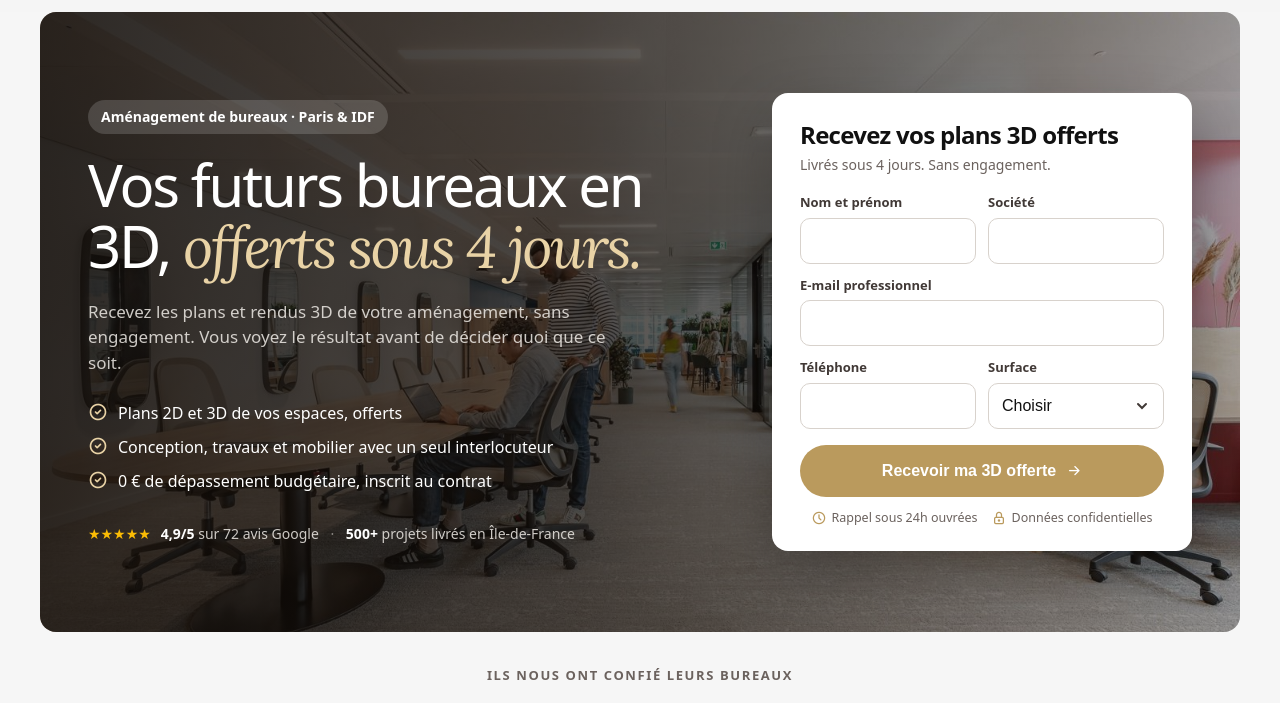
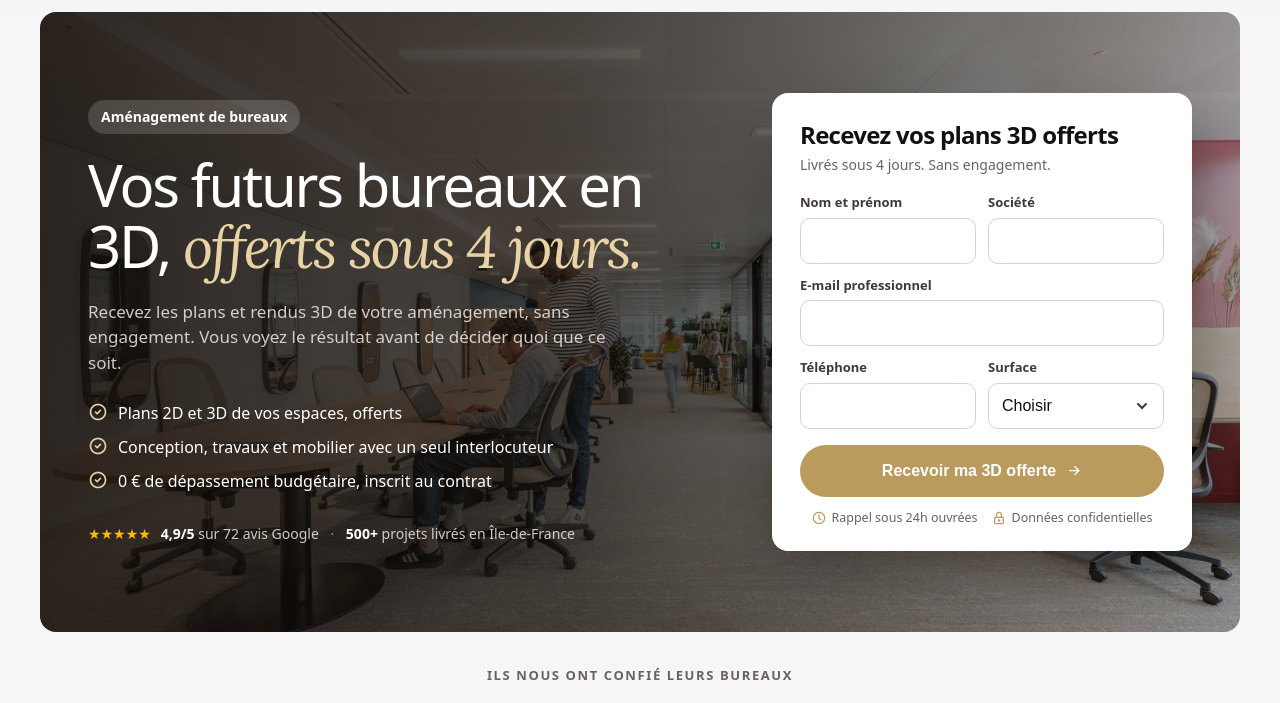
Before and after one commit to remivinel-netizen/clueme-landing-pages, a plain HTML site: page amenagement-bureaux/index.html in a window 1280 px wide. Shown: the part 64-767 px from the top of the page. Drawn offline with Linux system fonts and the light colour scheme; a web font is replaced by a local one.

Commit message:
Hero : retrait de « Paris & IDF » dans la bulle
Co-Authored-By: Claude Fable 5.2 <noreply@anthropic.com>

```diff
--- a/amenagement-bureaux/index.html
+++ b/amenagement-bureaux/index.html
@@ -34,7 +34,7 @@
     <div class="hero-box">
       <img class="bg" src="../assets/img/hero-grape.jpg" alt="Bureaux aménagés par Clue Me" width="1500" height="1000" fetchpriority="high">
       <div class="hero-copy">
-        <span class="eyebrow">Aménagement de bureaux · Paris &amp; IDF</span>
+        <span class="eyebrow">Aménagement de bureaux</span>
         <h1>Vos futurs bureaux en 3D, <em>offerts sous 4 jours.</em></h1>
         <p class="hero-sub">Recevez les plans et rendus 3D de votre aménagement, sans engagement. Vous voyez le résultat avant de décider quoi que ce soit.</p>
         <ul class="ticks">
```
Also changed, not shown: renovation-bureaux-paris-ads/index.html (+1 -1 lines).
